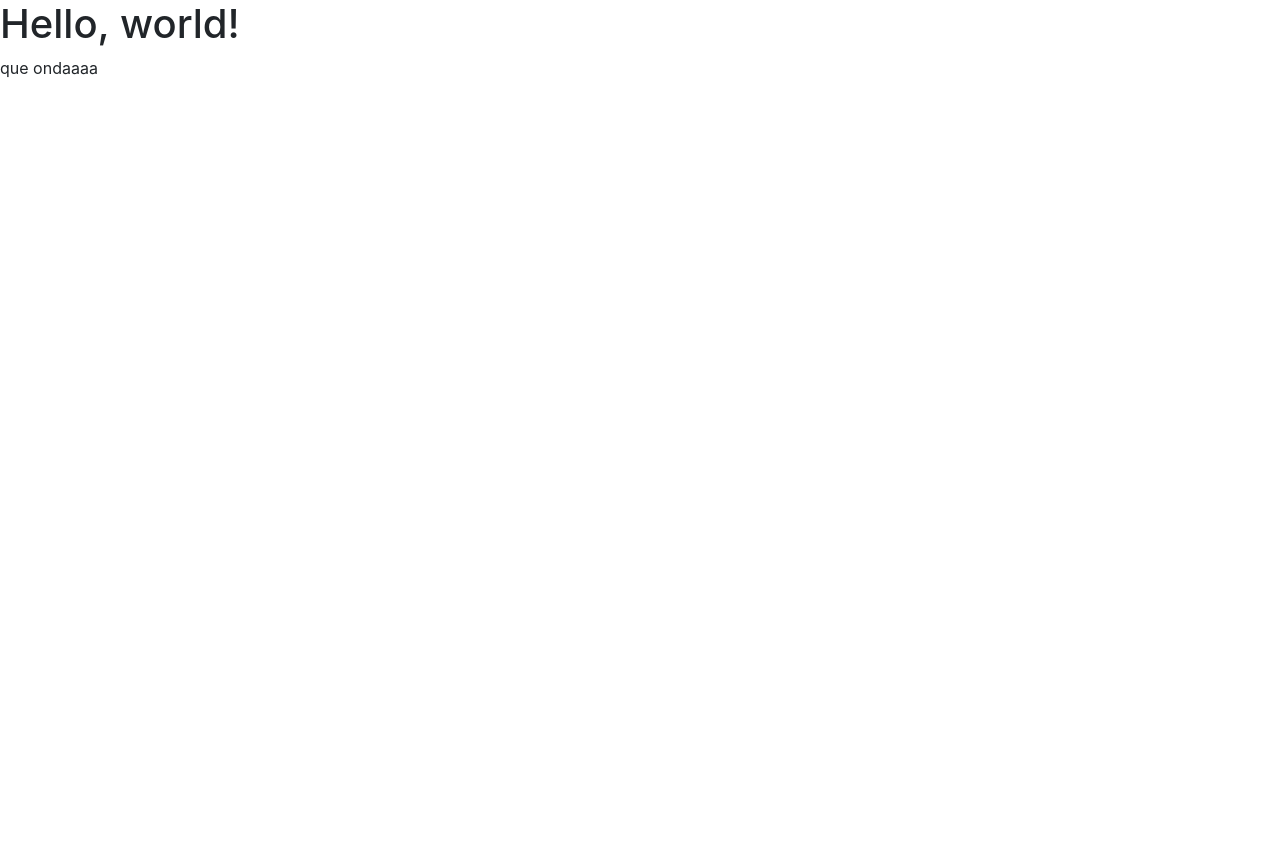
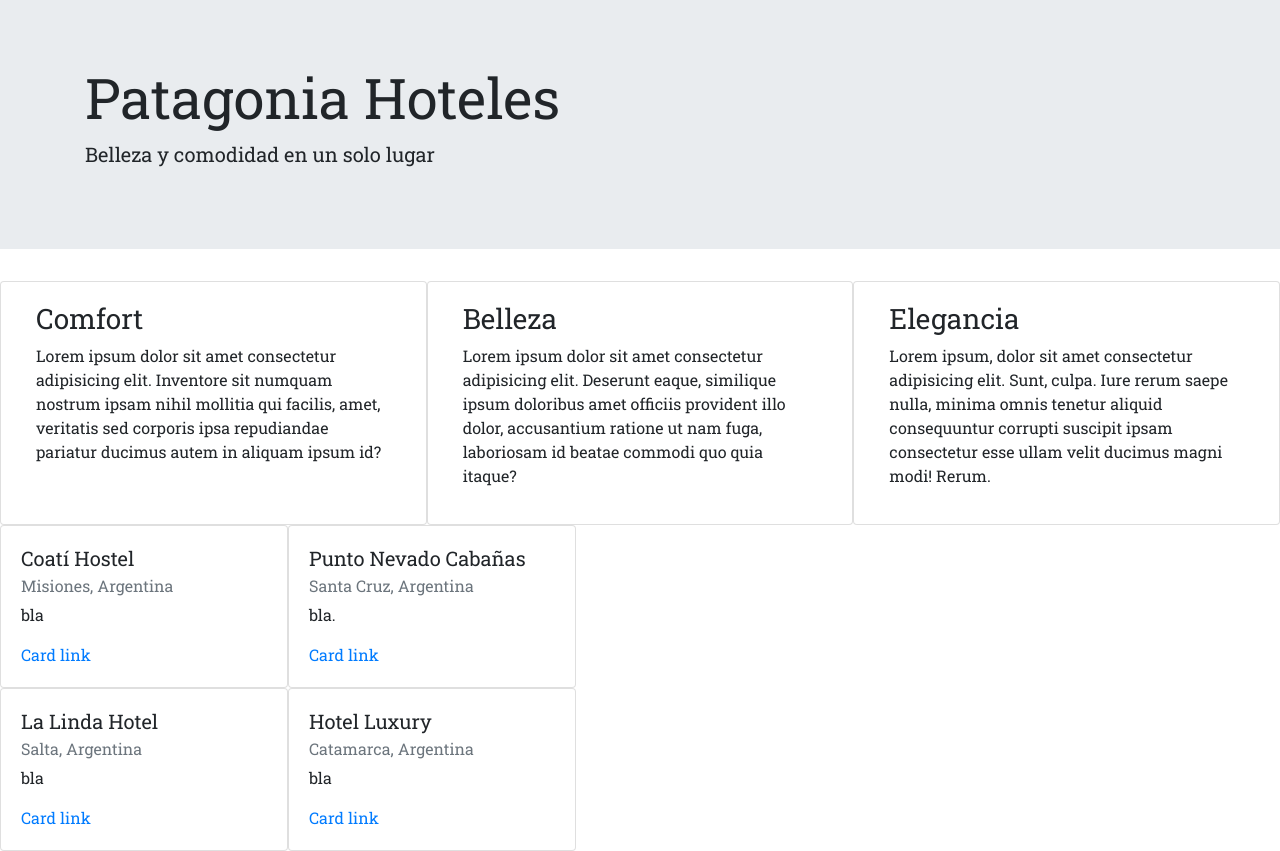
Before and after one commit to giuli3022/bootstrap-stuff, a website: page index.html in a window 1280 px wide. Before the commit the page ends 800 px from the top, so only its background shows below. Drawn offline with nearby package versions, Linux system fonts and the light colour scheme.

Commit message:
pruebas con containers

```diff
--- a/index.html
+++ b/index.html
@@ -8,16 +8,102 @@
 
     <!-- Bootstrap CSS -->
     <link rel="stylesheet" href="node_modules/bootstrap/dist/css/bootstrap.min.css">
+    <link href="https://fonts.googleapis.com/css2?family=Roboto+Slab&display=swap" rel="stylesheet">
 
-    <title>lalala</title>
+    <title>Patagonia Hoteles</title>
 </head>
 
 <body>
-    <h1>Hello, world!</h1>
-    <p>que ondaaaa</p>
 
-    <!-- Incluye sobre la página las referencias css y js a bootstrap, jquery y popper utilizando referencias a
-         los archivos correspondientes de la carpeta node_modules FALTA-->
+    <style>
+        body {
+            font-family: 'Roboto Slab', serif;
+        }
+    </style>
+
+    <div class="jumbotron jumbotron-fluid">
+        <div class="container">
+            <h1 class="display-4">Patagonia Hoteles</h1>
+            <p class="lead">Belleza y comodidad en un solo lugar</p>
+        </div>
+    </div>
+
+    <div class="container-fluid">
+
+        <div class="row">
+            <div class="card col-sm">
+                <div class="card-body">
+                    <h3>Comfort</h3>
+                    <p>Lorem ipsum dolor sit amet consectetur adipisicing elit. Inventore sit numquam nostrum ipsam
+                        nihil mollitia qui facilis, amet, veritatis sed corporis ipsa repudiandae pariatur ducimus autem
+                        in aliquam ipsum id?</p>
+                </div>
+            </div>
+
+            <div class="card col-sm">
+                <div class="card-body">
+                    <h3>Belleza</h3>
+                    <p>Lorem ipsum dolor sit amet consectetur adipisicing elit. Deserunt eaque, similique ipsum
+                        doloribus amet officiis provident illo dolor, accusantium ratione ut nam fuga, laboriosam id
+                        beatae commodi quo quia itaque?</p>
+                </div>
+            </div>
+
+            <div class="card col-sm">
+                <div class="card-body">
+                    <h3>Elegancia</h3>
+                    <p>Lorem ipsum, dolor sit amet consectetur adipisicing elit. Sunt, culpa. Iure rerum saepe nulla,
+                        minima omnis tenetur aliquid consequuntur corrupti suscipit ipsam consectetur esse ullam velit
+                        ducimus magni modi! Rerum.</p>
+                </div>
+            </div>
+        </div>
+
+        <div class="row w-100">
+
+            <div class="card" style="width: 18rem;">
+                <div class="card-body">
+                    <h5 class="card-title">Coatí Hostel</h5>
+                    <h6 class="card-subtitle mb-2 text-muted">Misiones, Argentina</h6>
+                    <p class="card-text">bla</p>
+                    <a href="#" class="card-link">Card link</a>
+                </div>
+            </div>
+
+            <div class="card" style="width: 18rem;">
+                <div class="card-body">
+                    <h5 class="card-title">Punto Nevado Cabañas</h5>
+                    <h6 class="card-subtitle mb-2 text-muted">Santa Cruz, Argentina</h6>
+                    <p class="card-text">bla.</p>
+                    <a href="#" class="card-link">Card link</a>
+                </div>
+            </div>
+
+        </div>
+
+        <div class="row w-100">
+
+            <div class="card" style="width: 18rem;">
+                <div class="card-body">
+                    <h5 class="card-title">La Linda Hotel</h5>
+                    <h6 class="card-subtitle mb-2 text-muted">Salta, Argentina</h6>
+                    <p class="card-text">bla</p>
+                    <a href="#" class="card-link">Card link</a>
+                </div>
+            </div>
+
+            <div class="card" style="width: 18rem;">
+                <div class="card-body">
+                    <h5 class="card-title">Hotel Luxury</h5>
+                    <h6 class="card-subtitle mb-2 text-muted">Catamarca, Argentina</h6>
+                    <p class="card-text">bla</p>
+                    <a href="#" class="card-link">Card link</a>
+                </div>
+            </div>
+
+        </div>
+    </div>
+
     <!-- Optional JavaScript -->
     <!-- jQuery first, then Popper.js, then Bootstrap JS -->
     <script src="node_modules/jquery/dist/jquery.min.js"></script>
```
